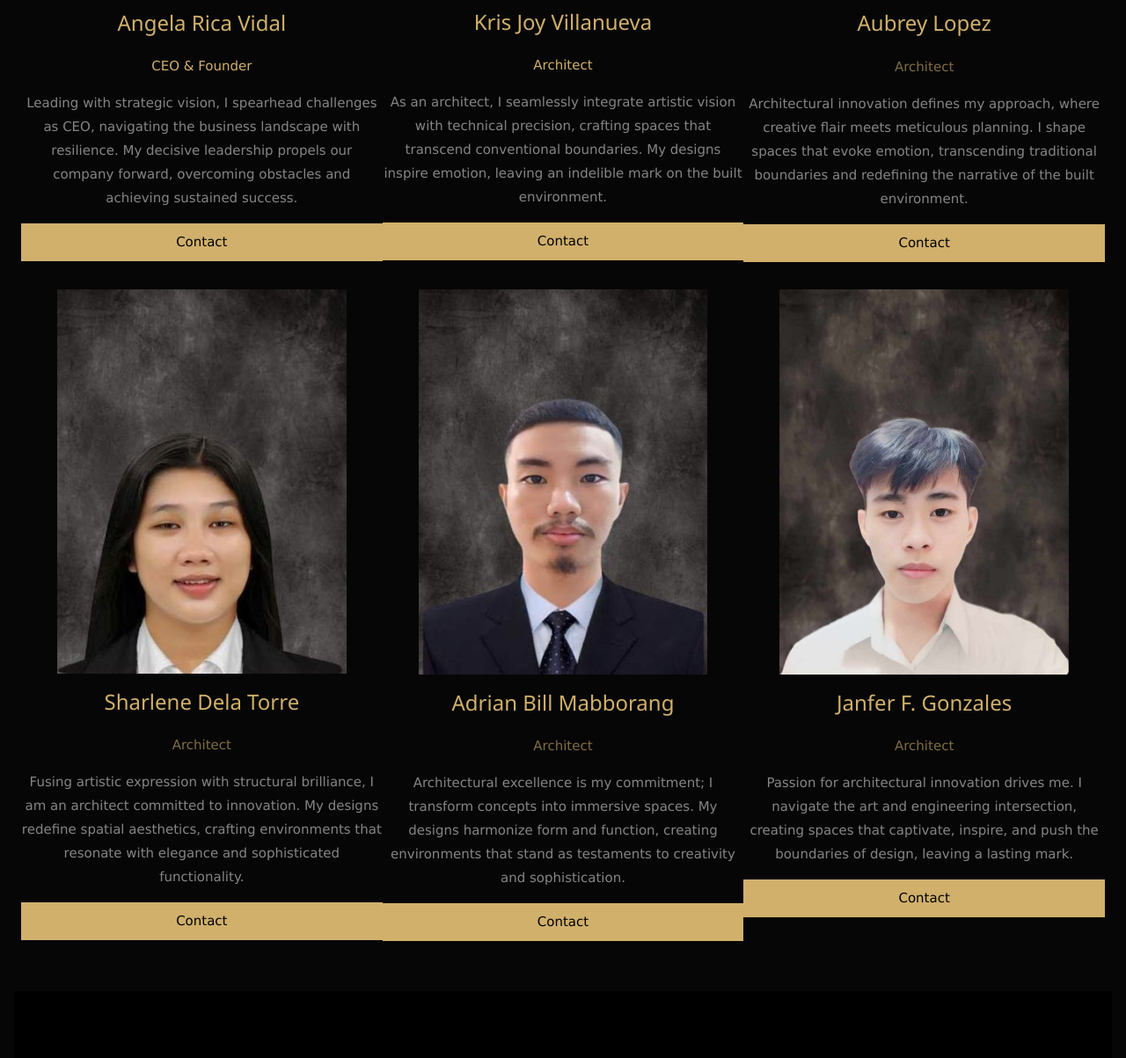
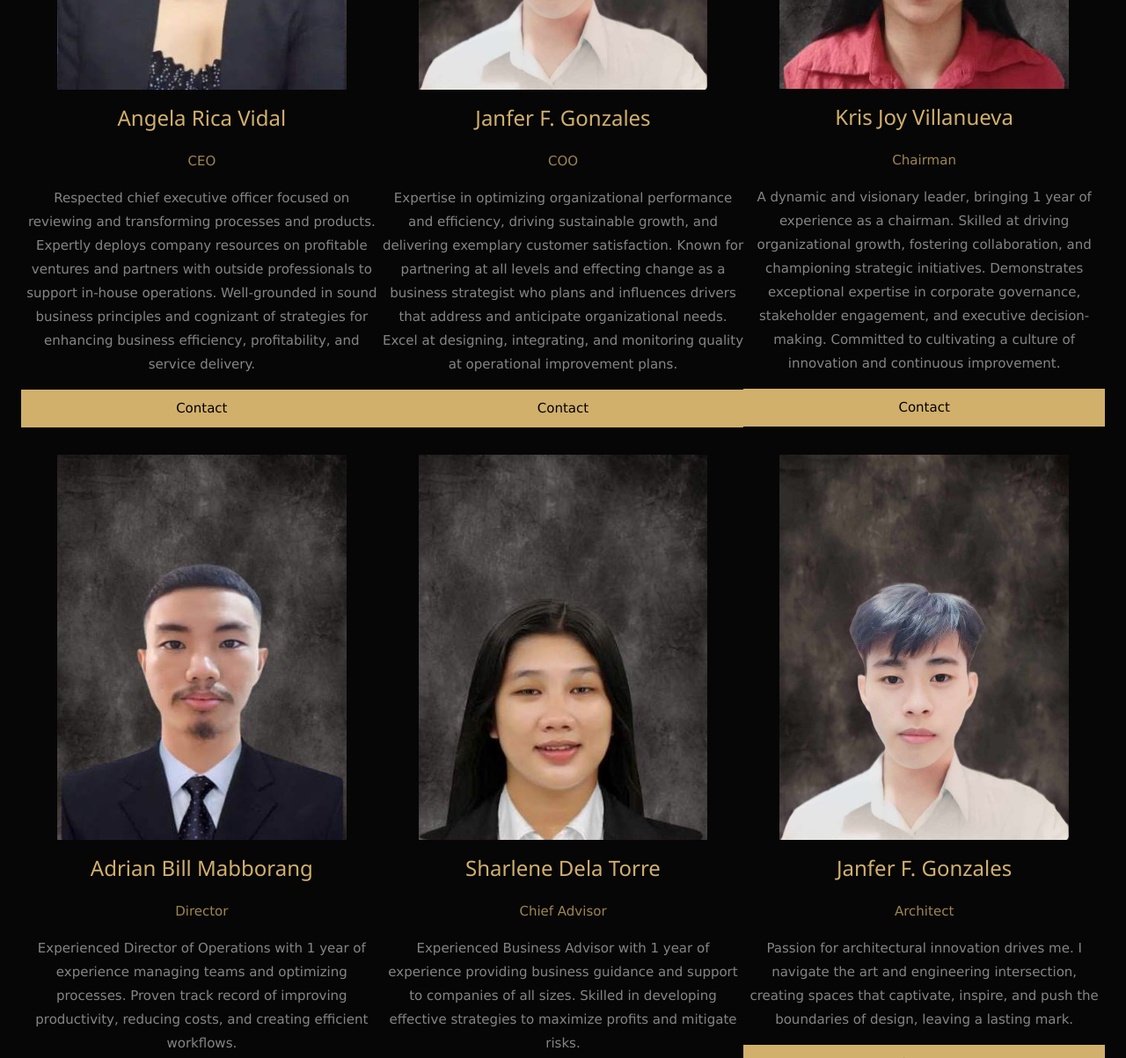
Before and after one commit to r0xxiju/liqrest, a plain HTML site: page index.html in a window 1280 px wide. Shown: the part 4140-5343 px from the top of the page at 88% size. Drawn offline with Linux system fonts and the light colour scheme.

Commit message:
index.html
slight tweaking on description

```diff
--- a/index.html
+++ b/index.html
@@ -20,7 +20,7 @@
   }
   body {
               background-color: #060606;
-              color: rgb(255, 255, 255); /* Optional: Set text color to white for better visibility around contact*/
+              color: rgb(255, 255, 255); /* Optional: Set text color to white for better visibility around contact (body color fuksht)*/
           }
   #about {
               background-color: #020403;
@@ -260,9 +260,11 @@
 <!-- About Section -->
   <div class="w3-container w3-padding-32" id="about">
     <h3 class="w3-border-bottom w3-border-light-grey w3-padding-16" style="color: #d1b06c;"><b>About us</b></h3>
-    <p>Liqrest is a new business that designs and sells unique liquor holders.
-        Liqrest's liquor holders are made from high-quality materials and feature innovative designs that set them apart from other liquor holders on the market.
-        Liqrest's target market is people who appreciate unique and stylish liquor holders.
+    <p>Welcome to LiqRest, where metal whispers stories and every sip becomes an artful celebration. Founded by artist Angela Rica P. Vidal, LiqRest transforms classic automobiles into conversation-starting liquor holders, crafted from ethically sourced recycled metals.
+
+      Angela's journey began with a whimsical sketch on a napkin, igniting a passion for reimagining metal as something more than cold and rigid. Today, LiqRest's sleek decanters and gravity-defying wine balances grace bar carts across the globe, sparking laughter and elevating gatherings into unforgettable soirees.
+
+      Join us on this transformative journey where sustainability meets style, and every piece tells a tale. Explore our handcrafted collections, unleash your creativity with bespoke customization, and discover the extraordinary at LiqRest.
     </p>
   </div>
 
@@ -276,57 +278,55 @@
     <div class="w3-col l4 m6 w3-margin-bottom w3-center">
       <img src="angela.jpg" style="width:80%">
       <h3 style="color: #d1b06c;">Angela Rica Vidal</h3>
-      <p class="w3-opacity-hover" style="color: #d1b06c;">CEO & Founder</p>
-      <p style="color: #858585;">Leading with strategic vision, I spearhead challenges as CEO, navigating the business landscape with resilience. My decisive leadership propels our company forward, overcoming obstacles and achieving sustained success.</p>
+      <p class="w3-opacity-min" style="color: #d1b06c;">CEO</p>
+      <p style="color: #858585;">Respected chief executive officer focused on reviewing and transforming processes and products. Expertly deploys company resources on profitable ventures and partners with outside professionals to support in-house operations. Well-grounded in sound business principles and cognizant of strategies for enhancing business efficiency, profitability, and service delivery.</p>
       <p><button class="w3-button w3-light-grey w3-block" style="background-color: #d1b06c !important;" onclick="showContactDetails('Angela Rica Vidal', 'CEO & Founder', 'angela.ceo@gmail.com', '+63 977 286 8296')">Contact</button></p>
+    </div>
+
+    <div class="w3-col l4 m6 w3-margin-bottom w3-center">
+      <img src="janfer.jpg" style="width:80%">
+      <h3 style="color: #d1b06c;">Janfer F. Gonzales</h3>
+      <p class="w3-opacity-min" style="color: #d1b06c;">COO</p>
+      <p style="color: #858585;">Expertise in optimizing organizational performance and efficiency, driving sustainable growth, and delivering exemplary customer satisfaction. Known for partnering at all levels and effecting change as a business strategist who plans and influences drivers that address and anticipate organizational needs. Excel at designing, integrating, and monitoring quality at operational improvement plans.</p>
+      <p><button class="w3-button w3-amber w3-block" style="background-color: #d1b06c !important;" onclick="showContactDetails('Janfer F. Gonzales', 'Architect', ' janfer.gonzales@executivearchitects.net', '+63 930 888 7421')">Contact</button></p>
     </div>
 
     <div class="w3-col l4 m6 w3-margin-bottom w3-center">
       <img src="krisjoy.jpg" style="width:80%">
       <h3 style="color: #d1b06c;">Kris Joy Villanueva</h3>
-      <p class="w3-opacity-hover" style="color: #d1b06c;">Architect</p>
-      <p style="color: #858585;">As an architect, I seamlessly integrate artistic vision with technical precision, crafting spaces that transcend conventional boundaries. My designs inspire emotion, leaving an indelible mark on the built environment.</p>
+      <p class="w3-opacity-min" style="color: #d1b06c;">Chairman</p>
+      <p style="color: #858585;">A dynamic and visionary leader, bringing 1 year of experience as a chairman. Skilled at driving organizational growth, fostering collaboration, and championing strategic initiatives. Demonstrates exceptional expertise in corporate governance, stakeholder engagement, and executive decision-making. Committed to cultivating a culture of innovation and continuous improvement.</p>
       <p><button class="w3-button w3-light-grey w3-block" style="background-color: #d1b06c !important;" onclick="showContactDetails('Kris Joy Villanueva', 'Architect', 'krisjoy.architect@villanuevagroup.com', '+63 993 258 5469')">Contact</button></p>
-    </div>
-
-    <div class="w3-col l4 m6 w3-margin-bottom w3-center">
-      <img src="aubrey.jpg" style="width:80%">
-      <h3 style="color: #d1b06c;">Aubrey Lopez</h3>
-      <p class="w3-opacity" style="color: #d1b06c;">Architect</p>
-      <p style="color: #858585;">Architectural innovation defines my approach, where creative flair meets meticulous planning. I shape spaces that evoke emotion, transcending traditional boundaries and redefining the narrative of the built environment.</p>
-      <p><button class="w3-button w3-light-grey w3-block" style="background-color: #d1b06c !important;" onclick="showContactDetails('Aubrey Lopez', 'Architect', 'aubrey.lopez@businessarchitects.com', '+63 991 845 7730')">Contact</button></p>
     </div>
   </div>
 
   <!-- Second Row -->
   <div class="w3-row">
     <div class="w3-col l4 m6 w3-margin-bottom w3-center">
-      <img src="sharlene.jpg" style="width: 80%">
-      <h3 style="color: #d1b06c;">Sharlene Dela Torre</h3>
-      <p class="w3-opacity" style="color: #d1b06c;">Architect</p>
-      <p style="color: #858585;">Fusing artistic expression with structural brilliance, I am an architect committed to innovation. My designs redefine spatial aesthetics, crafting environments that resonate with elegance and sophisticated functionality.</p>
-      <p><button class="w3-button w3-light-grey w3-block" style="background-color: #d1b06c !important;" onclick="showContactDetails('Sharlene Dela Torre', 'Architect', 'sharlene.deltorre@corporatearchitecture.com', '+63 931 229 8453')">Contact</button></p>
+      <img src="bill.jpg" style="width:80%">
+      <h3 style="color: #d1b06c;">Adrian Bill Mabborang</h3>
+      <p class="w3-opacity-min" style="color: #d1b06c;">Director</p>
+      <p style="color: #858585;">Experienced Director of Operations with 1 year of experience managing teams and optimizing processes. Proven track record of improving productivity, reducing costs, and creating efficient workflows.</p>
+      <p><button class="w3-button w3-light-grey w3-block" style="background-color: #d1b06c !important;" onclick="showContactDetails('Adrian Bill Mabborang', 'Architect', 'adrian.bill@designprocorporation.com', '+63 982 658 4713')">Contact</button></p>
       <br>
-      <!---IMPORTANT SHIT THE FUCKING <BR> REMEMBER THIS WHEN MAKING A FUCK TON OF PICS-->
     </div>
 
     <div class="w3-col l4 m6 w3-margin-bottom w3-center">
-      <img src="bill.jpg" style="width:80%">
-      <h3 style="color: #d1b06c;">Adrian Bill Mabborang</h3>
-      <p class="w3-opacity" style="color: #d1b06c;">Architect</p>
-      <p style="color: #858585;">Architectural excellence is my commitment; I transform concepts into immersive spaces. My designs harmonize form and function, creating environments that stand as testaments to creativity and sophistication.</p>
-      <p><button class="w3-button w3-light-grey w3-block" style="background-color: #d1b06c !important;" onclick="showContactDetails('Adrian Bill Mabborang', 'Architect', 'adrian.bill@designprocorporation.com', '+63 982 658 4713')">Contact</button></p>
+      <img src="sharlene.jpg" style="width: 80%">
+      <h3 style="color: #d1b06c;">Sharlene Dela Torre</h3>
+      <p class="w3-opacity-min" style="color: #d1b06c;">Chief Advisor</p>
+      <p style="color: #858585;">Experienced Business Advisor with 1 year of experience providing business guidance and support to companies of all sizes. Skilled in developing effective strategies to maximize profits and mitigate risks.</p>
+      <p><button class="w3-button w3-light-grey w3-block" style="background-color: #d1b06c !important;" onclick="showContactDetails('Sharlene Dela Torre', 'Architect', 'sharlene.deltorre@corporatearchitecture.com', '+63 931 229 8453')">Contact</button></p>
     </div>
 
     <div class="w3-col l4 m6 w3-margin-bottom w3-center">
       <img src="janfer.jpg" style="width:80%">
       <h3 style="color: #d1b06c;">Janfer F. Gonzales</h3>
-      <p class="w3-opacity" style="color: #d1b06c;">Architect</p>
+      <p class="w3-opacity-min" style="color: #d1b06c;">Architect</p>
       <p style="color: #858585;">Passion for architectural innovation drives me. I navigate the art and engineering intersection, creating spaces that captivate, inspire, and push the boundaries of design, leaving a lasting mark.</p>
       <p><button class="w3-button w3-amber w3-block" style="background-color: #d1b06c !important;" onclick="showContactDetails('Janfer F. Gonzales', 'Architect', ' janfer.gonzales@executivearchitects.net', '+63 930 888 7421')">Contact</button></p>
     </div>
   </div>
-</div>
     <!--format inside of contact-->
           <div class="overlay" id="contactOverlay"></div>
       <div class="modal" id="contactModal">
@@ -384,10 +384,10 @@
           <div class="w3-half">
             <input class="w3-input" type="text" name="name" required placeholder="Name" style="border: 1px solid #d1b06c; color: #282828;" required name="Name">          </div>
           <div class="w3-half">
-            <input class="w3-input w3-border" type="text" name="email" required placeholder="Email" required name="Email">
+            <input class="w3-input w3-border" type="text" name="email" required placeholder="Email"  style="border: 1px solid #d1b06c; color: #282828;" required name="Email">
           </div>
         </div>
-        <textarea class="w3-input w3-border" name="message" required placeholder="Message" required name="Message" style="resize: vertical; height: 150px;"></textarea>
+        <textarea class="w3-input w3-border" name="message" required placeholder="Message"  required name="Message" style="resize: vertical; height: 150px;"></textarea>
         <button class="w3-button w3-black w3-right w3-section" type="submit">
           <i class="fa fa-paper-plane" style="color: #d1b06c;"></i> <span style="color: #d1b06c;">SEND MESSAGE</span>
 
@@ -413,7 +413,7 @@
 
   <img src="map.jpg" class="w3-image" style="width:100%">
   <p style="text-align: center;">
-    <i class="fa fa-map-marker fa-fw w3-hover-text-black w3-xlarge w3-margin-right" style="color: #d1b06c;"></i> Manila, PH<br>
+    <i class="fa fa-map-marker fa-fw w3-hover-text-black w3-xlarge w3-margin-right" style="color: #d1b06c;"></i> Greenhills Shopping Center, San Juan, 1500 Metro Manila, Philippines<br>
     <i class="fa fa-phone fa-fw w3-hover-text-black w3-xlarge w3-margin-right" style="color: #d1b06c;"></i> Company Phone Number: +63 992 322 7826<br>
     <i class="fa fa-clock-o" aria-hidden="true w3-hover-text-black w3-xlarge w3-margin-right" style="color: #d1b06c;"></i> Store Hours: 9:00 A.M- 8:00 P.M <br>
     <i class="fa fa-envelope fa-fw w3-hover-text-black w3-xlarge w3-margin-right" style="color: #d1b06c;"></i> Email: liqrestworks@mail.com<br>
```
